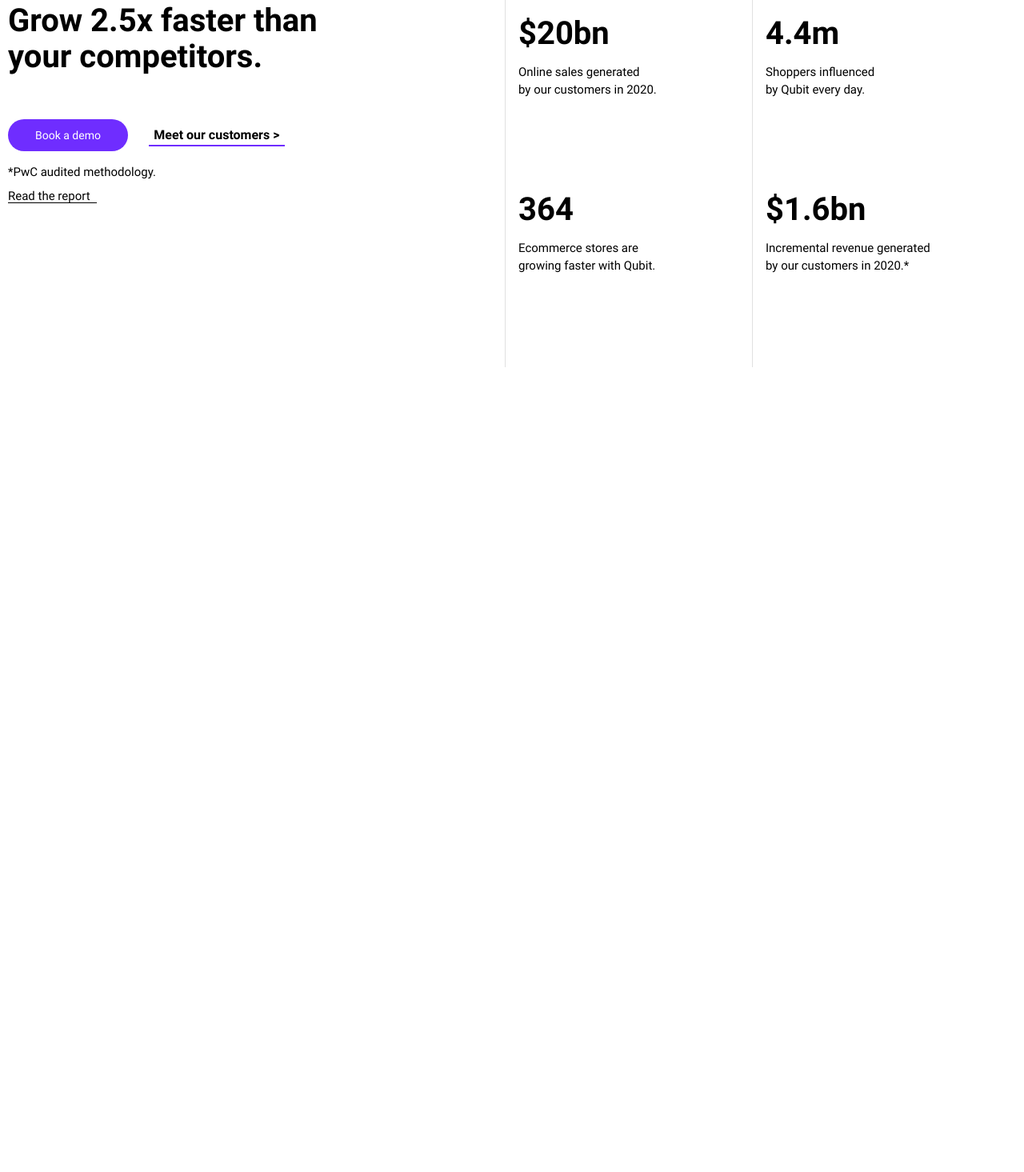
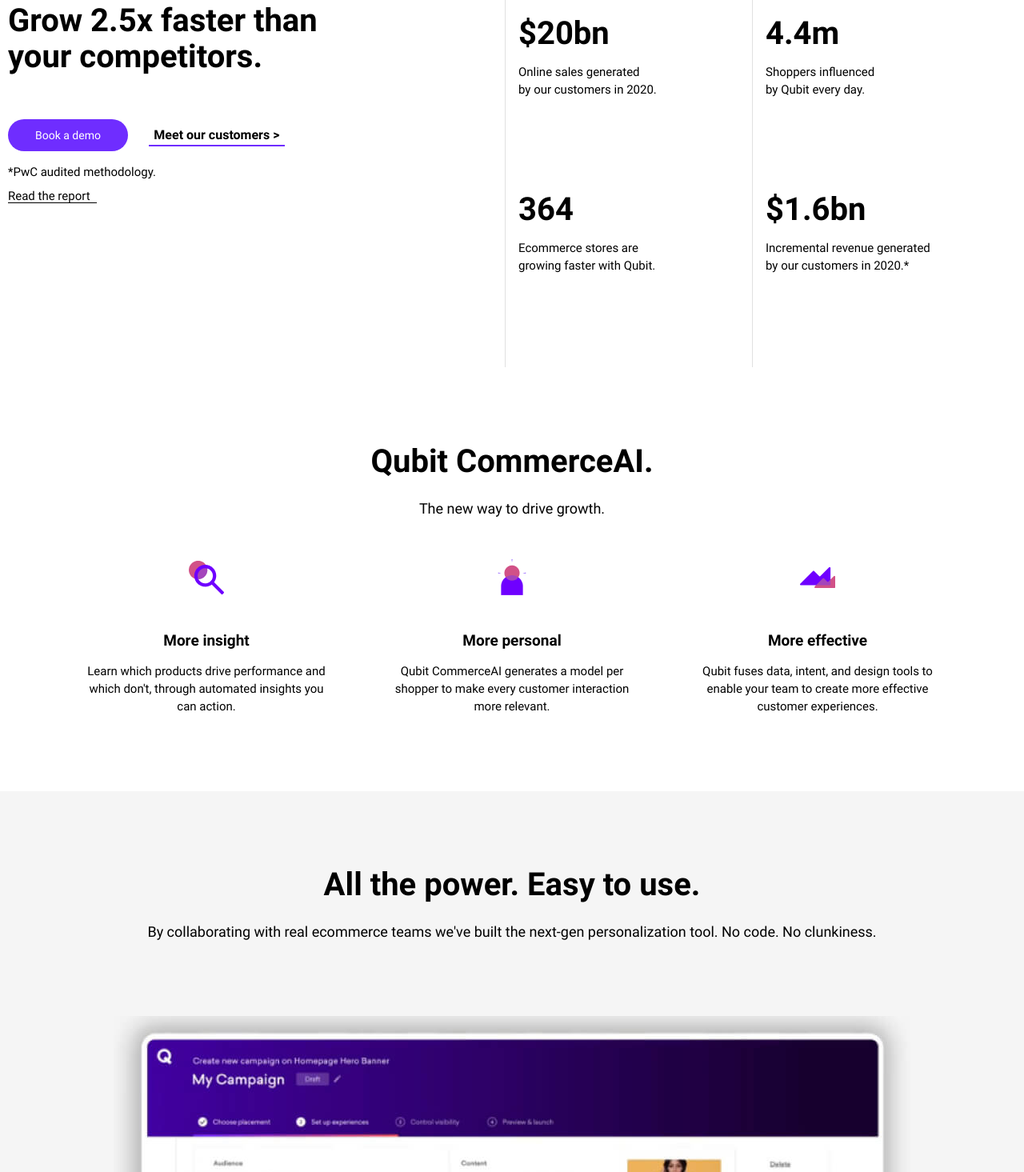
Before and after one commit to romankrivopalov/qubit, a plain HTML site: page index.html in a window 1280 px wide. Shown: the part 1307-2772 px from the top of the page at 80% size. Before the commit the page ends 1766 px from the top, so only its background shows below. Drawn offline with Linux system fonts and the light colour scheme; files whose address does not match are found by name.

Commit message:
complite collaboration and commerce blocks

```diff
--- /dev/null
+++ b/blocks/button/_place/button_place_collaboration.css
@@ -0,0 +1,4 @@
+.button_place_collaboration {
+  background-color: #fff;
+  color: var(--color-main);
+}
--- /dev/null
+++ b/blocks/collaboration/__btns/collaboration__btns.css
@@ -0,0 +1,6 @@
+.collaboration__btns {
+  padding-top: 76px;
+  display: flex;
+  justify-content: center;
+  gap: 22px;
+}
--- /dev/null
+++ b/blocks/collaboration/__img/collaboration__img.css
@@ -0,0 +1,5 @@
+.collaboration__img {
+  margin: 0 auto;
+  display: block;
+  padding-top: 90px;
+}
--- /dev/null
+++ b/blocks/collaboration/collaboration.css
@@ -0,0 +1,4 @@
+.collaboration {
+  padding: 94px 0;
+  background-color: var(--color-gray);
+}
--- /dev/null
+++ b/blocks/commerce/__item-text/commerce__item-text.css
@@ -0,0 +1,8 @@
+.commerce__item-text {
+  margin: 0;
+  padding-top: 16px;
+  width: 310px;
+  font-size: 15px;
+  line-height: 22px;
+  text-align: center;
+}
--- /dev/null
+++ b/blocks/commerce/__item-title/commerce__item-title.css
@@ -0,0 +1,8 @@
+.commerce__item-title {
+  margin: 0;
+  padding-top: 92px;
+  font-size: 19px;
+  line-height: 23px;
+  font-weight: 700;
+  text-align: center;
+}
--- /dev/null
+++ b/blocks/commerce/__item/commerce__item.css
@@ -0,0 +1,16 @@
+.commerce__item {
+  background-repeat: no-repeat;
+  background-position: center top;
+}
+
+.commerce__item:nth-child(1) {
+  background-image: url('/images/commerce/commerce-icon-1.png');
+}
+
+.commerce__item:nth-child(2) {
+  background-image: url('/images/commerce/commerce-icon-2.png');
+}
+
+.commerce__item:nth-child(3) {
+  background-image: url('/images/commerce/commerce-icon-3.png');
+}
--- /dev/null
+++ b/blocks/commerce/__wrapper/commerce__wrapper.css
@@ -0,0 +1,9 @@
+.commerce__wrapper {
+  margin: 0;
+  padding: 0;
+  display: flex;
+  justify-content: center;
+  gap: 72px;
+  padding-top: 46px;
+  list-style: none;
+}
--- /dev/null
+++ b/blocks/commerce/commerce.css
@@ -0,0 +1,3 @@
+.commerce {
+  padding: 95px 0;
+}
--- /dev/null
+++ b/blocks/section-subtitle/section-subtitle.css
@@ -0,0 +1,7 @@
+.section-subtitle {
+  margin: 0;
+  padding-top: 22px;
+  font-size: 18px;
+  line-height: 30px;
+  text-align: center;
+}
--- /dev/null
+++ b/blocks/section-title/section-title.css
@@ -0,0 +1,8 @@
+.section-title {
+  margin: 0;
+  padding: 0;
+  font-size: 40px;
+  line-height: 45px;
+  font-weight: 700;
+  text-align: center;
+}
--- a/index.html
+++ b/index.html
@@ -101,5 +101,36 @@
       </ul>
     </div>
   </section>
+
+  <section class="commerce container">
+    <h2 class="section-title">Qubit CommerceAI.</h2>
+    <p class="section-subtitle">The new way to drive growth.</p>
+    <ul class="commerce__wrapper">
+      <li class="commerce__item">
+        <h3 class="commerce__item-title">More insight</h3>
+        <p class="commerce__item-text">Learn which products drive performance and which don't, through automated insights you can action.</p>
+      </li>
+      <li class="commerce__item">
+        <h3 class="commerce__item-title">More personal</h3>
+        <p class="commerce__item-text">Qubit CommerceAI generates a model per shopper to make every customer interaction more relevant.</p>
+      </li>
+      <li class="commerce__item">
+        <h3 class="commerce__item-title">More effective</h3>
+        <p class="commerce__item-text">Qubit fuses data, intent, and design tools to enable your team to create more effective customer experiences.</p>
+      </li>
+    </ul>
+  </section>
+
+  <section class="collaboration">
+    <div class="container">
+      <h2 class="section-title">All the power. Easy to use.</h2>
+      <p class="section-subtitle">By collaborating with real ecommerce teams we've built the next-gen personalization tool. No code. No clunkiness.</p>
+      <img src="/images/collaboration.jpg" alt="" class="collaboration__img">
+      <div class="collaboration__btns">
+        <button class="button">See products</button>
+        <button class="button button_place_collaboration">Book a demo</button>
+      </div>
+    </div>
+  </section>
 </body>
 </html>
--- a/page/index.css
+++ b/page/index.css
@@ -13,6 +13,7 @@
 
 @import url(../blocks/button/button.css);
 @import url(../blocks/button/_place/button_place_promo.css);
+@import url(../blocks/button/_place/button_place_collaboration.css);
 
 @import url(../blocks/promo/promo.css);
 @import url(../blocks/promo/__wrapper/promo__wrapper.css);
@@ -41,3 +42,16 @@
 @import url(../blocks/faster/__text/faster__text.css);
 @import url(../blocks/faster/__holder/faster__holder.css);
 @import url(../blocks/faster/__link/faster__link.css);
+
+@import url(../blocks/commerce/commerce.css);
+@import url(../blocks/commerce/__wrapper/commerce__wrapper.css);
+@import url(../blocks/commerce/__item/commerce__item.css);
+@import url(../blocks/commerce/__item-title/commerce__item-title.css);
+@import url(../blocks/commerce/__item-text/commerce__item-text.css);
+
+@import url(../blocks/section-title/section-title.css);
+@import url(../blocks/section-subtitle/section-subtitle.css);
+
+@import url(../blocks/collaboration/collaboration.css);
+@import url(../blocks/collaboration/__img/collaboration__img.css);
+@import url(../blocks/collaboration/__btns/collaboration__btns.css);
```
